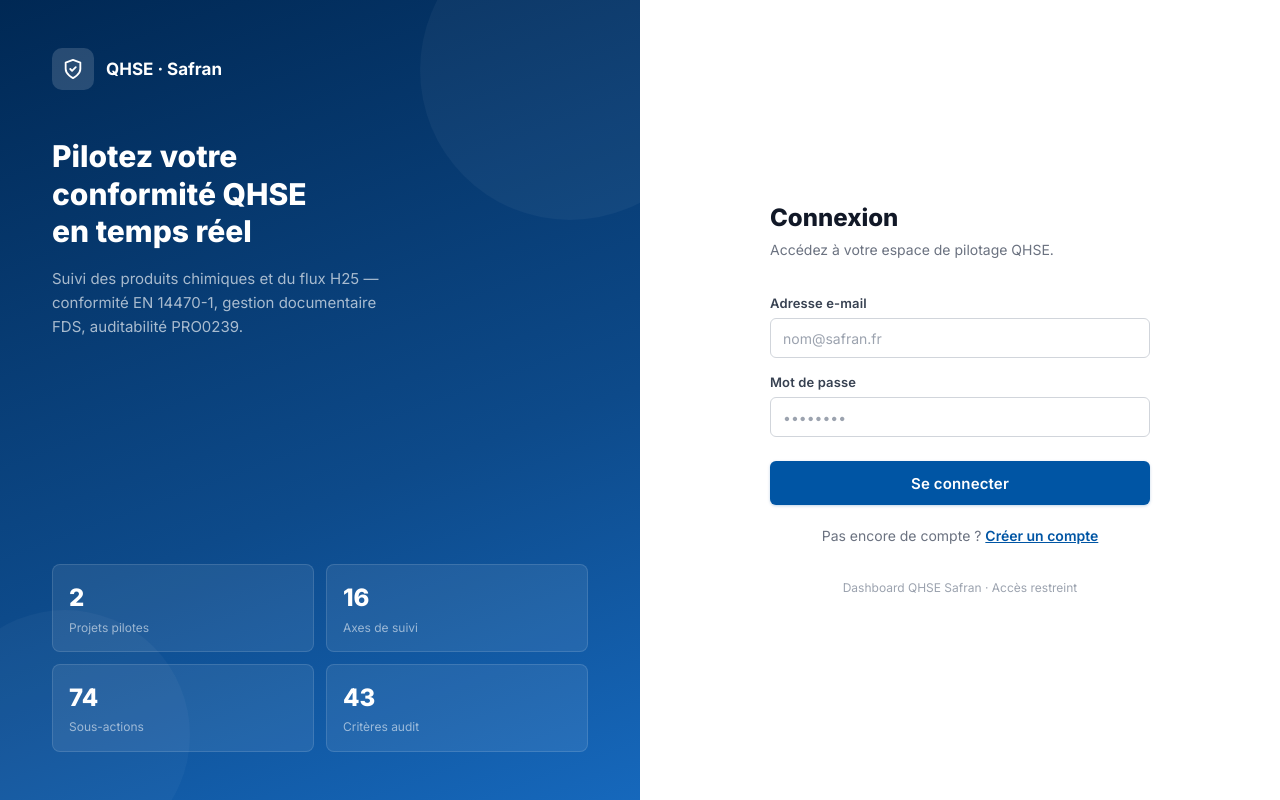
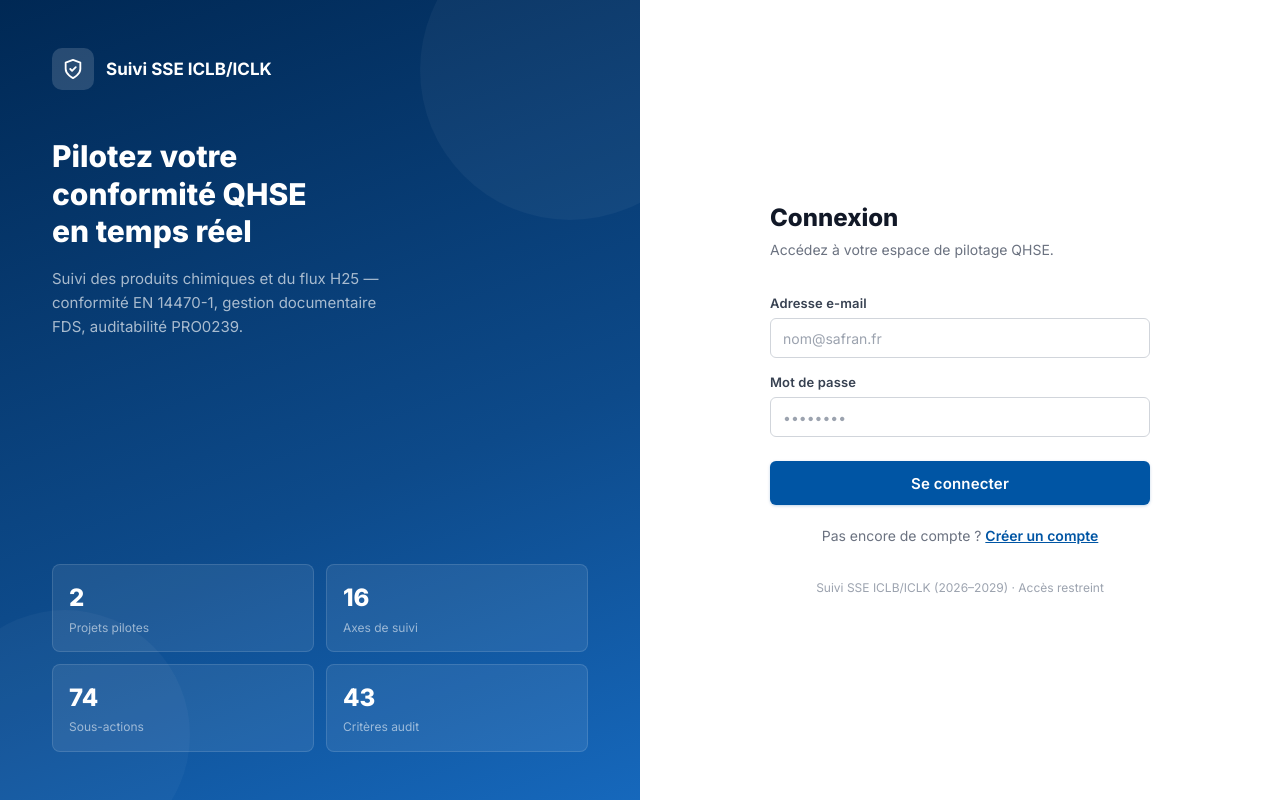
Before and after one commit to freddy208/qhse_safran, a React (Vite) app in the folder frontend/: page /login in a window 1280 px wide. Built offline with nearby package versions, Linux system fonts and the light colour scheme.

Commit message:
Mise a jour de l'app name

```diff
--- a/frontend/src/components/Layout.tsx
+++ b/frontend/src/components/Layout.tsx
@@ -116,8 +116,8 @@
           <div className="sidebar-brand-logo">
             <div className="sidebar-brand-icon"><IconQhse /></div>
             <div>
-              <div className="sidebar-brand-name">QHSE Safran</div>
-              <div className="sidebar-brand-sub">Gestion pilote · v1.0</div>
+              <div className="sidebar-brand-name">Suivi SSE</div>
+              <div className="sidebar-brand-sub">ICLB / ICLK · 2026–2029</div>
             </div>
           </div>
         </div>
--- a/frontend/src/pages/Login.tsx
+++ b/frontend/src/pages/Login.tsx
@@ -41,7 +41,7 @@
         <div className="login-brand">
           <div className="login-brand-logo">
             <div className="login-brand-icon"><IconShield /></div>
-            <div className="login-brand-name">QHSE · Safran</div>
+            <div className="login-brand-name">Suivi SSE ICLB/ICLK</div>
           </div>
           <h1 className="login-headline">
             Pilotez votre<br />conformité QHSE<br />en temps réel
@@ -160,7 +160,7 @@
           </p>
 
           <p style={{ textAlign: 'center', marginTop: 32, fontSize: 12, color: 'var(--gray-400)' }}>
-            Dashboard QHSE Safran · Accès restreint
+            Suivi SSE ICLB/ICLK (2026–2029) · Accès restreint
           </p>
         </div>
       </div>
```
